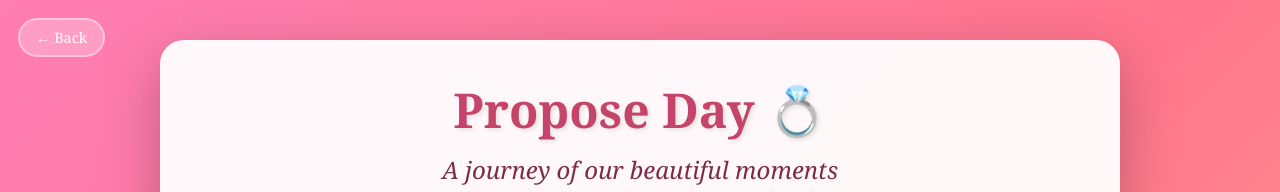
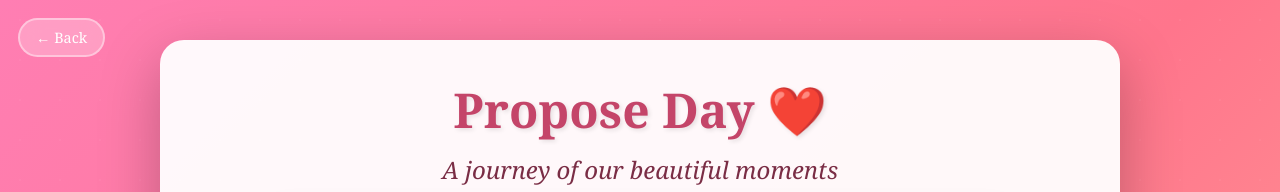
Before and after one commit to manojnathyogi/puttu, a React (Vite) app: page /puttu/propose-day in a window 1280 px wide. Shown: the top 192 px of the page. Built offline with nearby package versions, Linux system fonts and the light colour scheme.

Commit message:
Swap propose day title emoji.
Co-authored-by: Cursor <cursoragent@cursor.com>

```diff
--- a/src/pages/ProposeDay.jsx
+++ b/src/pages/ProposeDay.jsx
@@ -258,7 +258,7 @@ function ProposeDay() {
       <Link to="/valentine" className="back-button">← Back</Link>
 
       <div className="propose-card">
-        <h1>Propose Day 💍</h1>
+        <h1>Propose Day ❤️</h1>
         <p className="subtitle">A journey of our beautiful moments</p>
 
         {!showQuestion && (
```
